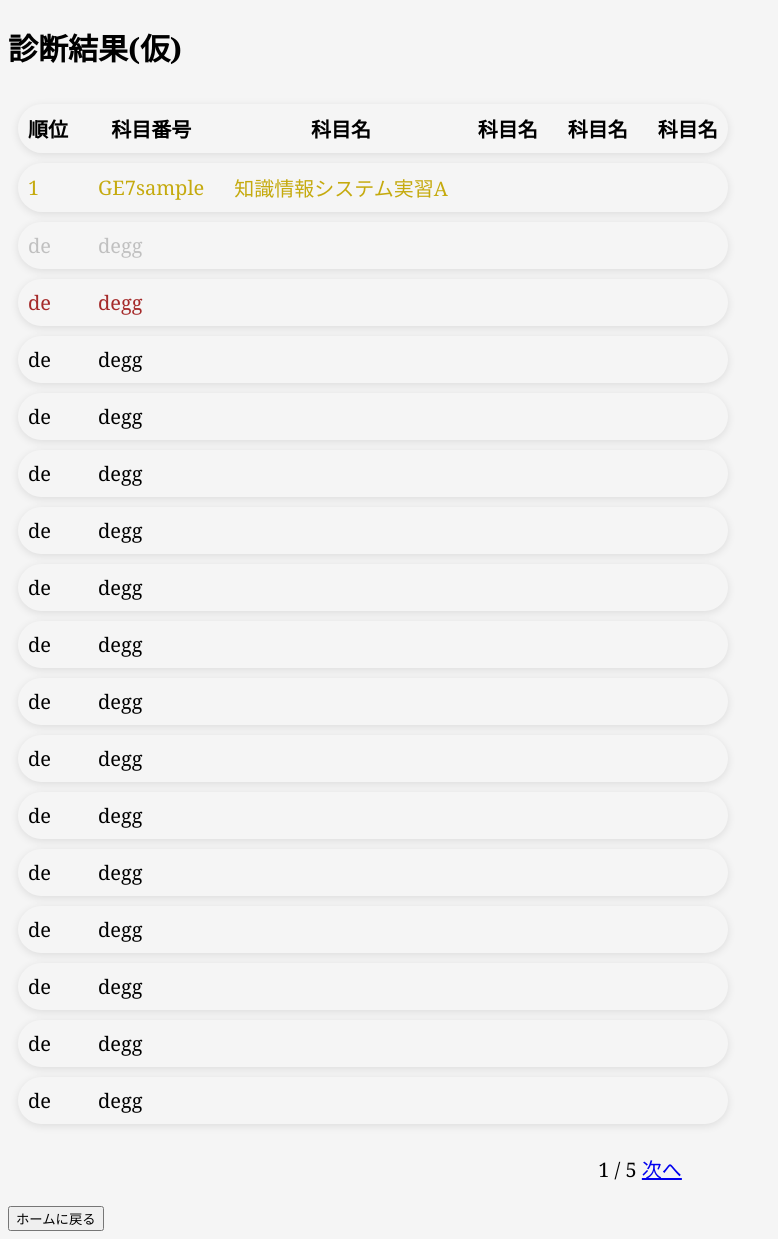
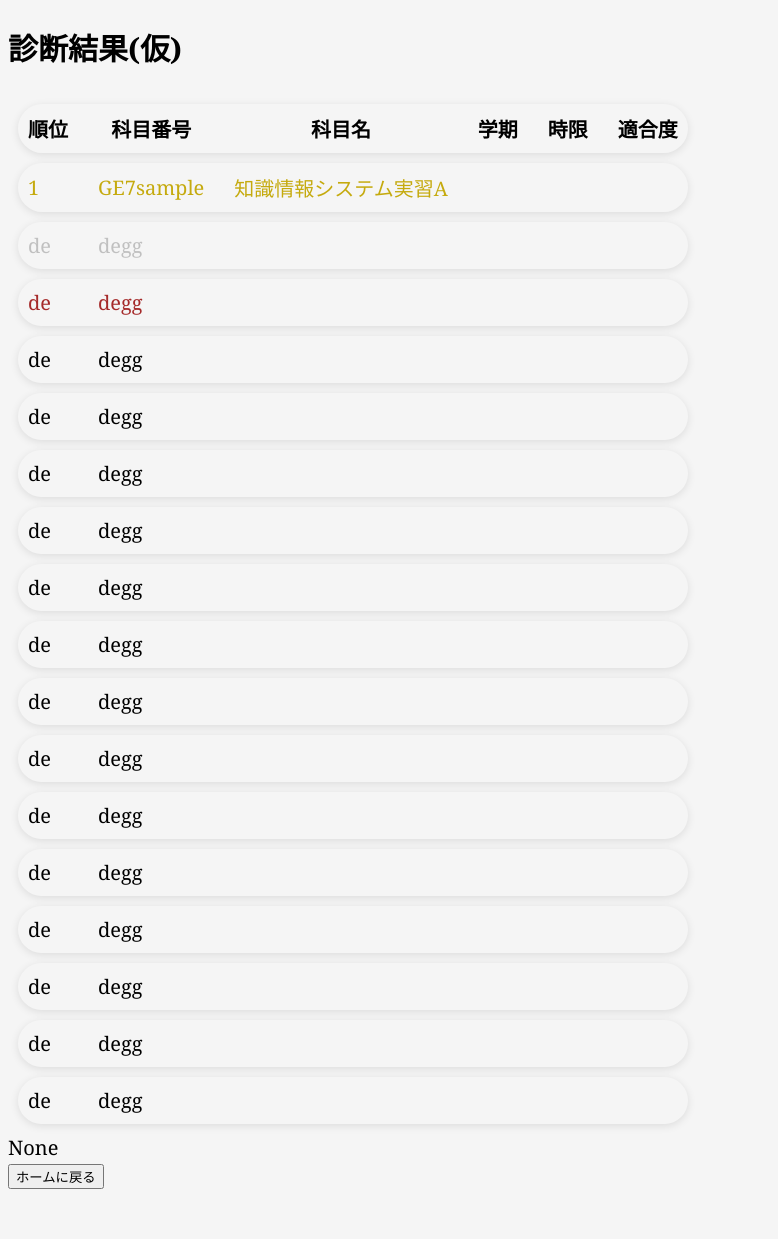
Before and after one commit to ono-haya/zissyuu01, a Flask app: page /result in a window 1280 px wide. Shown: the whole page, without its empty margins (0-778 px from the left). After the commit the page ends 1189 px from the top, so only its background shows below. Run offline with Flask 3, Linux system fonts and the light colour scheme; the visitor is signed in with stand-in values (Sample User, id 1).

Commit message:
単位チェック機能の一部の実装

```diff
--- a/apps/app.py
+++ b/apps/app.py
@@ -23,23 +23,22 @@ def get_result():
     #専攻の情報をセッションに保存
     session["major"] = major
     #処理を行う
+    #マッチングの結果を保存する（不足単位の結果、教科の結果）
+    session["currentstate"]
+
+    #session["makegame"]
     #処理の結果をセッションに保存
-
+    #結果のビジュアルを呼び出す
     return show_result()
 
 #キャッシュ内にあるデータを取得して結果画面を表示する
 @app.route("/result/<int:current_page>")
-def show_result(current_page = 1):
+def show_result():
     #この数字はサンプル
     total = 84
 
-    total_pages = (total + per_page - 1) // per_page
-    index_start = (current_page - 1) * per_page
-    index_end = index_start + per_page
-    return render_template("result.html",
-                           current_page=current_page,
-                           total_pages=total_pages,
-                           total=total)
+
+    return render_template("result.html",major = session["major"], currentstatus = session["currentstate"] )
 
 #引数のCSVをデータ処理部分に送る
 
--- a/apps/templates/result.html
+++ b/apps/templates/result.html
@@ -142,9 +142,9 @@
       <th>順位</th>
       <th>科目番号</th>
       <th>科目名</th>
-      <th>科目名</th>
-      <th>科目名</th>
-      <th>科目名</th>
+      <th>学期</th>
+      <th>時限</th>
+      <th>適合度</th>
     </tr>
     <!-- 以下の繰り返しは{{ result|safe }}のresult変数にタグごと格納して処理する -->
     <tr>
@@ -218,16 +218,8 @@
     </tr>
 
   </table>
+  {{major}}
 </body>
-<div style="text-align:center; margin: 20px 0;">
-  {% if current_page > 1 %}
-  <a href="{{ url_for('show_result', current_page=current_page-1) }}">前へ</a>
-  {% endif %}
-  <span> {{ current_page }} / {{ total_pages }} </span>
-  {% if current_page < total_pages %} <a href="{{ url_for('show_result', current_page=current_page+1) }}">次へ</a>
-    {% endif %}
-</div>
-
 <form action="{{ url_for('main', initialize = false) }}">
   <button type="submit">ホームに戻る</button>
 </form>
```
Also changed, not shown: apps/templates/home.html (+4 -4 lines), data/SIRS202312990 (10).csv (line endings or trailing spaces), 1 other file.
